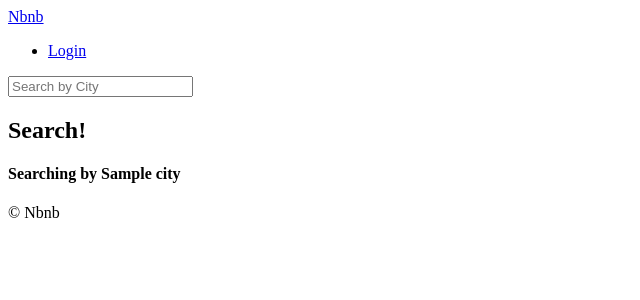
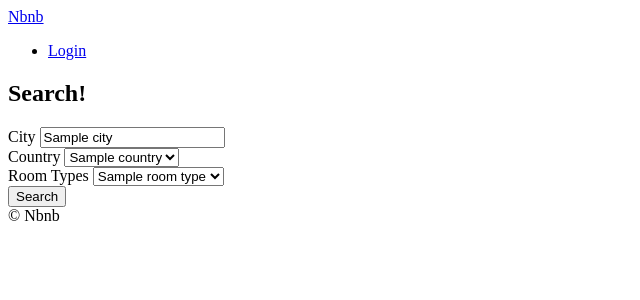
Before and after one commit to hs04111/airbnb-clone, a Django app: template templates/rooms/search.html in a window 1280 px wide. Shown: the top 300 px of the page, without its empty margins (0-640 px from the left). Run offline with Django 3.2, Linux system fonts and the light colour scheme; the template is opened without the code that fills it: most values are stand-ins (such as "Sample title", 1, 10 or a date in 2020).

Commit message:
working on search page filters added

```diff
--- a/templates/base.html
+++ b/templates/base.html
@@ -6,8 +6,17 @@
     <title>{% block page_title %}{% endblock page_title %} | Nbnb</title>
   </head>
   <body>
-    {% include "partials/header.html" %}
+    <header>
+    {% include "partials/nav.html" %}
 
+    {% block search-bar %}
+    <form method="get" action="{% url "rooms:search"%}">
+      <input value="" name="city" type="text" placeholder="Search by City">
+  </form>
+    {% endblock search-bar %}
+
+
+  </header>
     {% block content %} {% endblock content %}
     {% include "partials/footer.html" %}
   </body>
--- a/templates/partials/header.html
+++ /dev/null
@@ -1,13 +0,0 @@
-<header>
-    <a href="{% url "core:home" %}">
-        Nbnb
-    </a>
-    <ul>
-        <li>
-            <a href="#">Login</a>
-        </li>
-    </ul>
-    <form method="get" action="{% url "rooms:search"%}">
-        <input name="city" type="text" placeholder="Search by City">
-    </form>
-</header>
--- /dev/null
+++ b/templates/partials/nav.html
@@ -0,0 +1,9 @@
+
+    <a href="{% url "core:home" %}">
+        Nbnb
+    </a>
+    <ul>
+        <li>
+            <a href="#">Login</a>
+        </li>
+    </ul>
--- a/templates/rooms/search.html
+++ b/templates/rooms/search.html
@@ -6,11 +6,44 @@
     Search
 {% endblock page_title %}
 
-
+{% block search-bar %}
+{% endblock search-bar %}
 {% block content %}
 
 <h2>Search!</h2>
 
-<h4>Searching by {{city}}</h4>
+<form method="get" action="{% url "rooms:search" %}">
+    <div>
+    <label for"city">City</label>
+    <input value="{{city}}" id="city" name="city" type="text" placeholder="Search by City">
+</div>
+
+<div>
+    <label for="country">Country</label>
+    <select id="country" name='country'>
+
+        {% for country in countries  %}
+            <option value="{{country.code}}">{{country.name}}</option>
+        {% endfor %}
+
+    </select>
+</div>
+
+<div>
+    <label for="room_type">Room Types</label>
+    <select id="room_type" name='room_type'>
+
+        {% for room_type in room_types  %}
+            <option value="{{room_type.pk}}">{{room_type.name}}</option>
+        {% endfor %}
+
+    </select>
+</div>
+
+<button>
+    Search
+</button>
+
+</form>
 
 {% endblock content %}
```
Also changed, not shown: rooms/views.py (+8 -2 lines).
